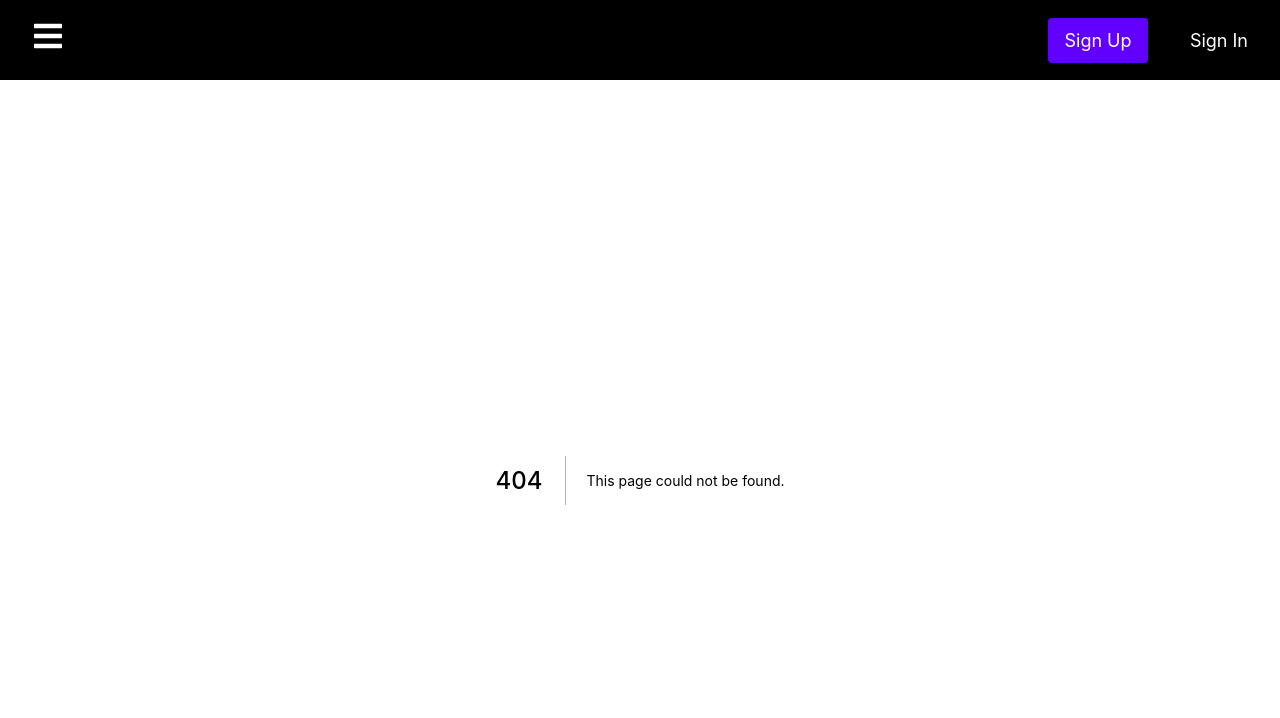
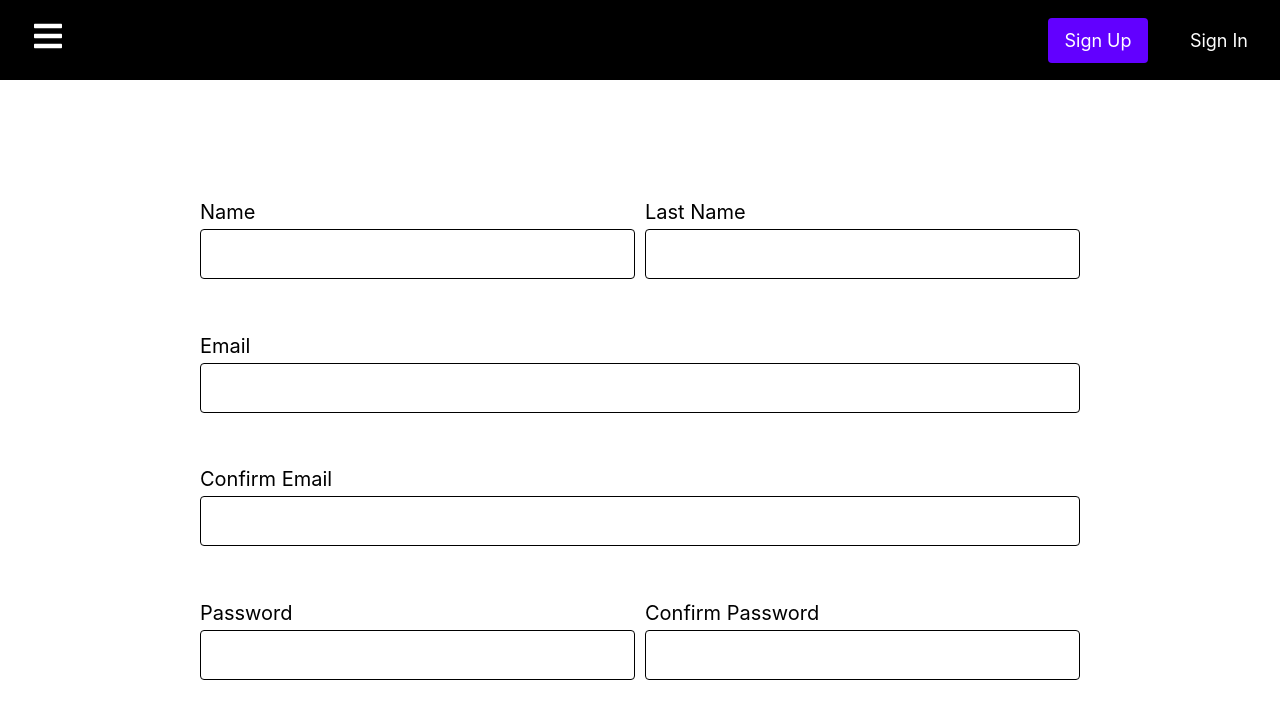
Before and after one commit to aLe-kLaus/mtg-application, a Next.js app: page /sign-up in a window 1280 px wide. Before the commit this address had no page. Shown: the top 718 px of the page. Built offline with nearby package versions, Linux system fonts and the light colour scheme.

Commit message:
starting the sign-up page

```diff
--- a/pages/sign-in/index.tsx
+++ b/pages/sign-in/index.tsx
@@ -6,7 +6,7 @@ import { Container, Form } from "./styles";
 
 const SignIn = (): JSX.Element => {
   const { isSidebarOpen } = useContext(Context);
-  const paddingLeft = isSidebarOpen ? "125px" : "0px";
+  const paddingLeft = isSidebarOpen ? "250px" : "0px";
 
   return (
     <Container style={{ paddingLeft }}>
--- /dev/null
+++ b/pages/sign-up/index.tsx
@@ -0,0 +1,32 @@
+import React, { useContext } from "react";
+import { Input } from "../../components/Input";
+import { Context } from "../_app";
+import { Container, Form, SideBySide } from "./styles";
+
+const SignUp = () => {
+  const { isSidebarOpen } = useContext(Context);
+  const paddingLeft = isSidebarOpen ? "250px" : "0px";
+
+  return (
+    <Container style={{ paddingLeft }}>
+      <Form>
+        <SideBySide>
+          <Input label="Name" name="name" type="text" />
+          <Input label="Last Name" name="lastName" type="text" />
+        </SideBySide>
+        <Input label="Email" name="email" type="email" />
+        <Input label="Confirm Email" name="confirmEmail" type="email" />
+        <SideBySide>
+          <Input label="Password" name="password" type="password" />
+          <Input
+            label="Confirm Password"
+            name="confirmPassword"
+            type="password"
+          />
+        </SideBySide>
+      </Form>
+    </Container>
+  );
+};
+
+export default SignUp;
--- /dev/null
+++ b/pages/sign-up/styles.ts
@@ -0,0 +1,32 @@
+import styled from "styled-components";
+
+export const Container = styled.div`
+  display: flex;
+  align-items: center;
+  justify-content: center;
+  width: 100%;
+  height: calc(100vh - 80px);
+  transition: 350ms ease-in;
+
+  @media (max-width: 1024px) {
+    padding-left: 0px !important;
+  }
+`;
+
+export const Form = styled.div`
+  display: flex;
+  flex-direction: column;
+  align-items: center;
+  justify-content: space-between;
+  width: 900px;
+  height: 500px;
+  padding: 10px;
+`;
+
+export const SideBySide = styled.div`
+  width: 100%;
+  display: flex;
+  justify-content: space-between;
+  align-items: center;
+  gap: 10px;
+`;
```
